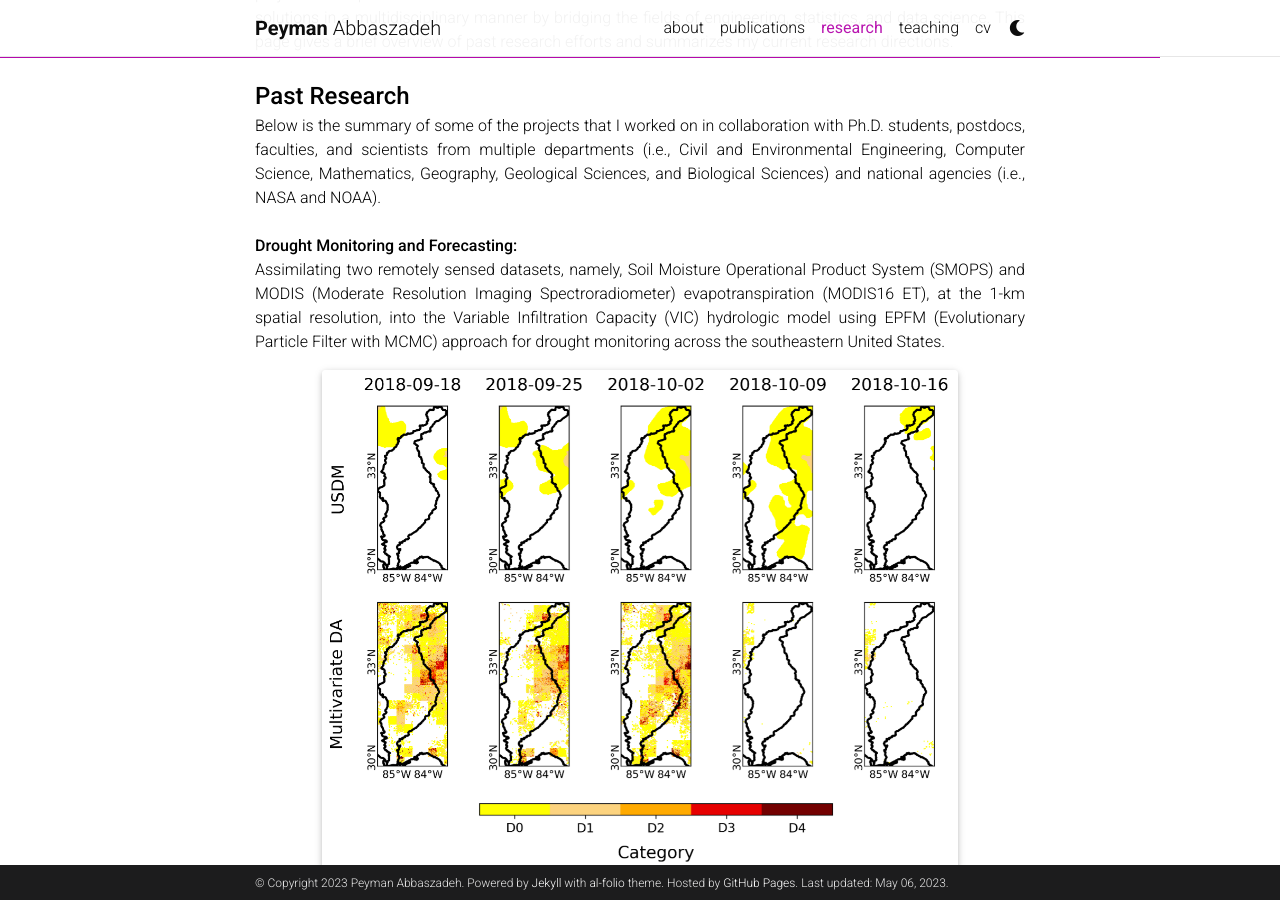
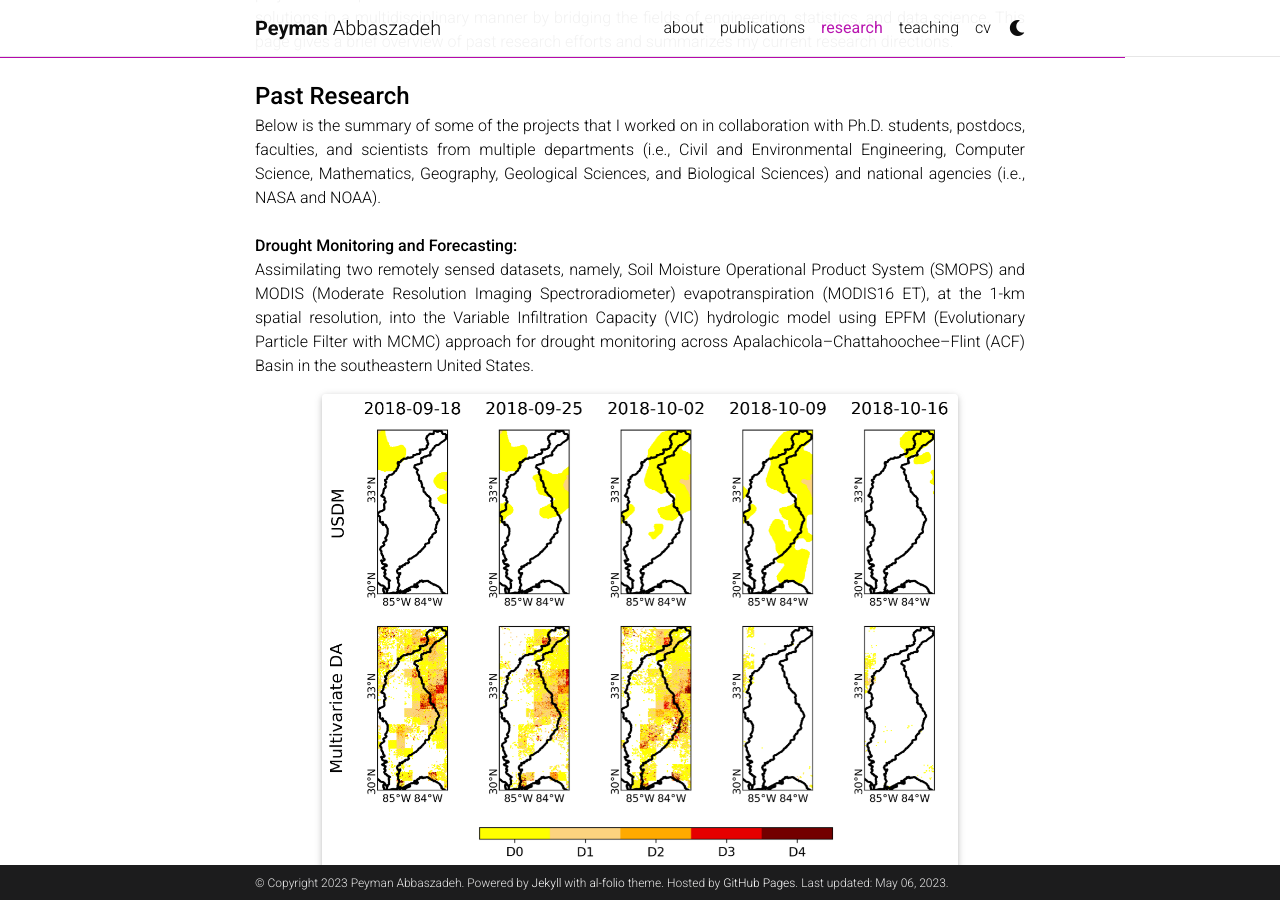
Before and after one commit to Pabbaszadeh/Pabbaszadeh.github.io, a Jekyll site: the page built from _pages/research.md, in a window 1280 px wide and 900 px high, scrolled down 697 px. Built offline with Jekyll 4.4.1, drawn with Linux system fonts in a browser that asks for light colours; full-size pictures stand in for the smaller copies a plugin makes; comment, search, counter and statistics services are not loaded; a style sheet for code colours, icons or effects is not loaded.

Commit message:
Update research.md

```diff
--- a/_pages/research.md
+++ b/_pages/research.md
@@ -19,7 +19,7 @@
 Below is the summary of some of the projects that I worked on in collaboration with Ph.D. students, postdocs, faculties, and scientists from multiple departments (i.e., Civil and Environmental Engineering, Computer Science, Mathematics, Geography, Geological Sciences, and Biological Sciences) and national agencies (i.e., NASA and NOAA).<br><br>
 
 <strong style="font-size: 16px;">Drought Monitoring and Forecasting:</strong><br>
-Assimilating two remotely sensed datasets, namely, Soil Moisture Operational Product System (SMOPS) and MODIS (Moderate Resolution Imaging Spectroradiometer) evapotranspiration (MODIS16 ET), at the 1-km spatial resolution, into the Variable Infiltration Capacity (VIC) hydrologic model using EPFM (Evolutionary Particle Filter with MCMC) approach for drought monitoring across the southeastern United States.<br>
+Assimilating two remotely sensed datasets, namely, Soil Moisture Operational Product System (SMOPS) and MODIS (Moderate Resolution Imaging Spectroradiometer) evapotranspiration (MODIS16 ET), at the 1-km spatial resolution, into the Variable Infiltration Capacity (VIC) hydrologic model using EPFM (Evolutionary Particle Filter with MCMC) approach for drought monitoring across Apalachicola–Chattahoochee–Flint (ACF) Basin in the southeastern United States.<br>
 
 <div class="row justify-content-sm-center">
     <div class="col-sm-10 mt-3 mt-md-0">
```
